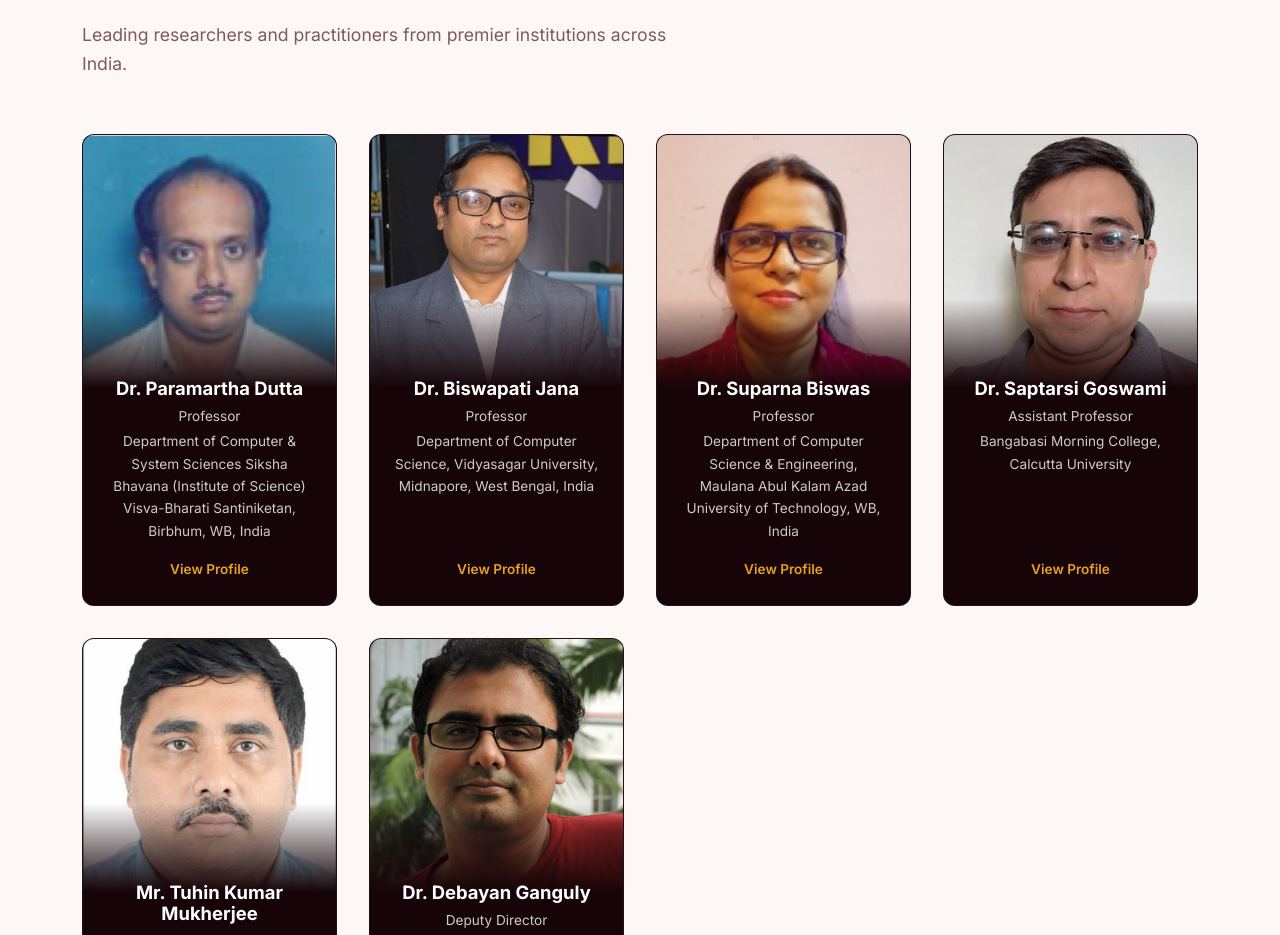
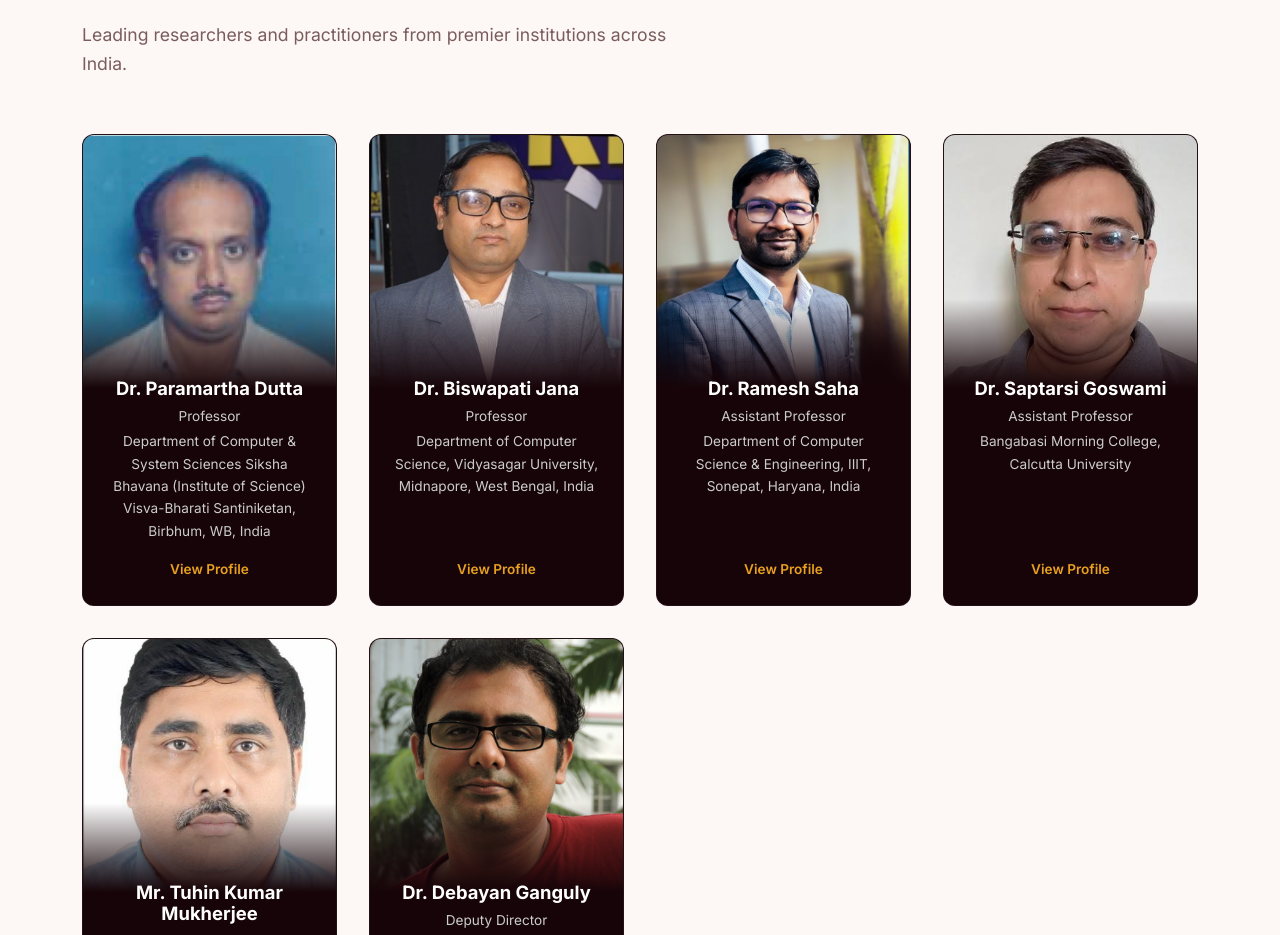
Before and after one commit to cswithbs-tech/AAISSC, a React (Vite) app: page / in a window 1280 px wide. Shown: the part 3960-4895 px from the top of the page. Built offline with nearby package versions, Linux system fonts and the light colour scheme; a web font is replaced by a local one.

Commit message:
feat: add Schedule and Speakers components

```diff
--- a/src/components/Schedule.jsx
+++ b/src/components/Schedule.jsx
@@ -95,8 +95,8 @@ const scheduleData = {
       },
       {
         time: '11:50 A.M. - 12:30 P.M.',
-        title: 'Invited Lecture 6: Machine Learning in Healthcare for Sustainable Living',
-        desc: 'Dr. Suparna Biswas (Associate Professor, Department of Computer Science and Engineering, Maulana Abul Kalam Azad University of Technology)'
+        title: 'Invited Lecture 6: Recent Advancement in Image Processing',
+        desc: 'Dr. Ramesh Saha (Assistant Professor, Department of Computer Science and Engineering, IIIT, Sonepat, Haryana, India)'
       },
       { time: '12:30 P.M. - 01:30 P.M.', title: 'Lunch Break' },
       {
--- a/src/components/Speakers.jsx
+++ b/src/components/Speakers.jsx
@@ -20,11 +20,11 @@ const speakers = [
     link:'https://faculty.vidyasagar.ac.in/Faculties/Profile?fac_u_id=Fac-CS-25'
   },
   {
-    name: 'Dr. Suparna Biswas',
-    role: ' Professor',
-    org: ' Department of Computer Science & Engineering, Maulana Abul Kalam Azad University of Technology, WB, India',
-    image: '/suparna-biswas.jpg',
-    link:'https://makautwb.ac.in/plug.php?e=WBUTtool&f=faculty_profile&user_id=38'
+    name: 'Dr. Ramesh Saha',
+    role: 'Assistant Professor',
+    org: ' Department of Computer Science & Engineering, IIIT, Sonepat, Haryana, India',
+    image: '/ramesh-saha.png',
+    link:'https://scholar.google.com/citations?user=jQQKGQ0AAAAJ&hl=en'
   },
   {
     name: 'Dr. Saptarsi Goswami',
```
